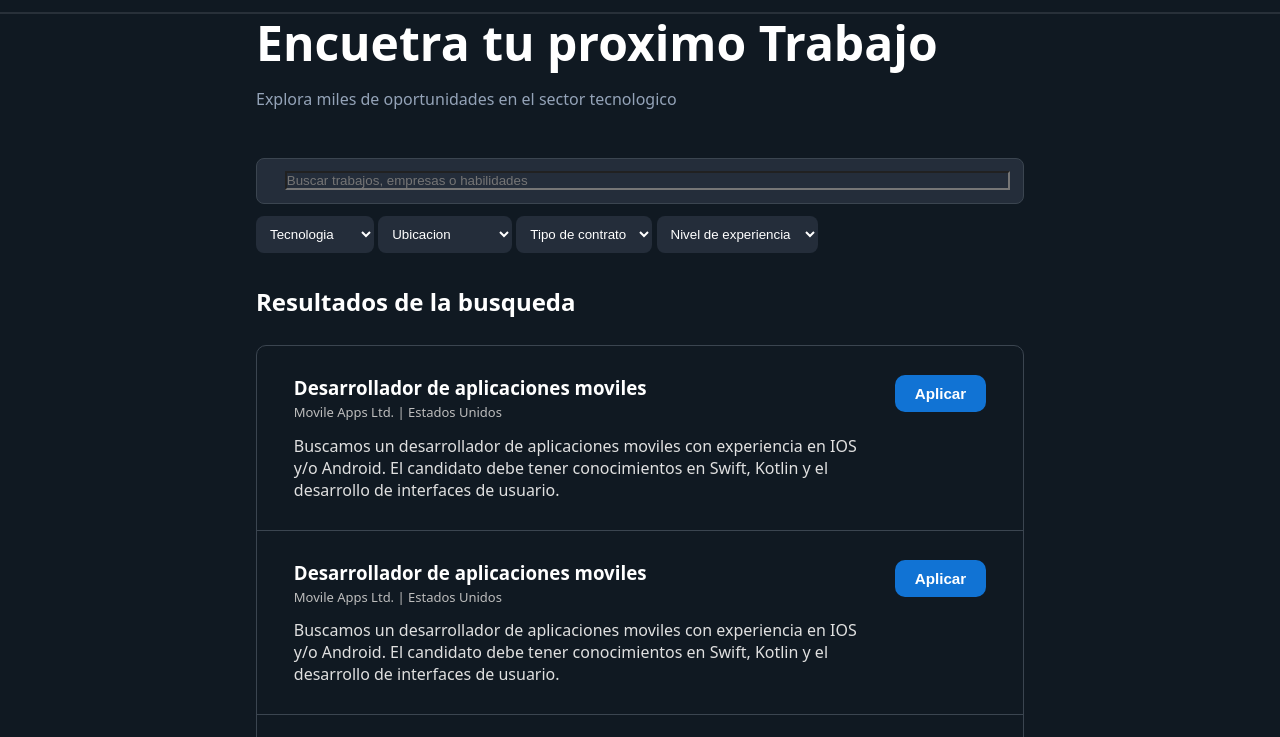
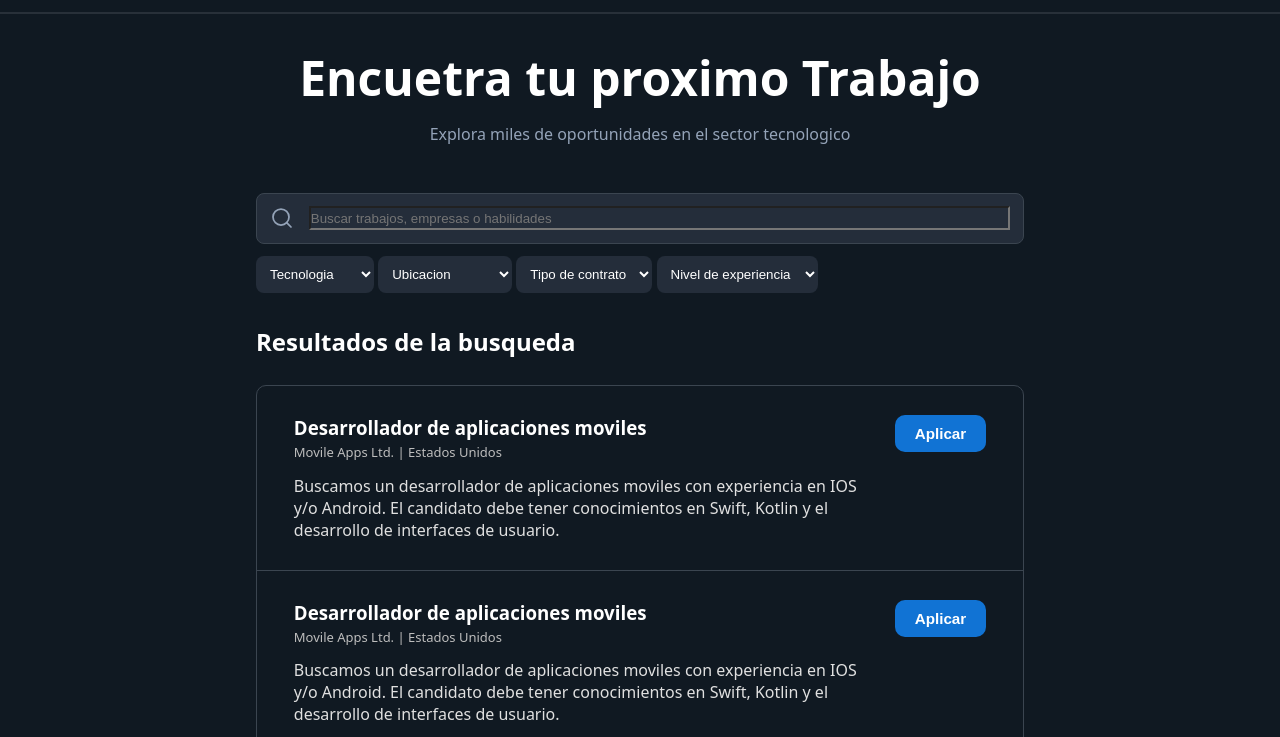
Before and after one commit to nicolasssmy/devjobs, a plain HTML site: page empleos.html in a window 1280 px wide. Shown: the part 63-800 px from the top of the page. Drawn offline with Linux system fonts and the light colour scheme.

Commit message:
Update empleos.html

```diff
--- a/empleos.html
+++ b/empleos.html
@@ -25,12 +25,15 @@
         </div>
     </nav>
     <main class="main">
-        <section class="empleos-head">
-            <h1>Encuetra tu proximo Trabajo</h1>
-            <p>Explora miles de oportunidades en el sector tecnologico</p>
+        <section>
+            <header>
+                <h1>Encuetra tu proximo Trabajo</h1>
+                <p>Explora miles de oportunidades en el sector tecnologico</p>
+            </header>
 
             <form id="empleos">
                 <div class="search">
+                    <img src="./assets/search.svg" alt="">
                     <input type="text" placeholder="Buscar trabajos, empresas o habilidades">
                 </div>
                 <div class="filters">
@@ -125,7 +128,7 @@
         <div class="paginacion">
             <ul>
                 <li><button><</button></li>
-                <li><button>1</button></li>
+                <li class="pagina-actual"><button>1</button></li>
                 <li><button>2</button></li>
                 <li><button>3</button></li>
                 <li><button>4</button></li>
```
